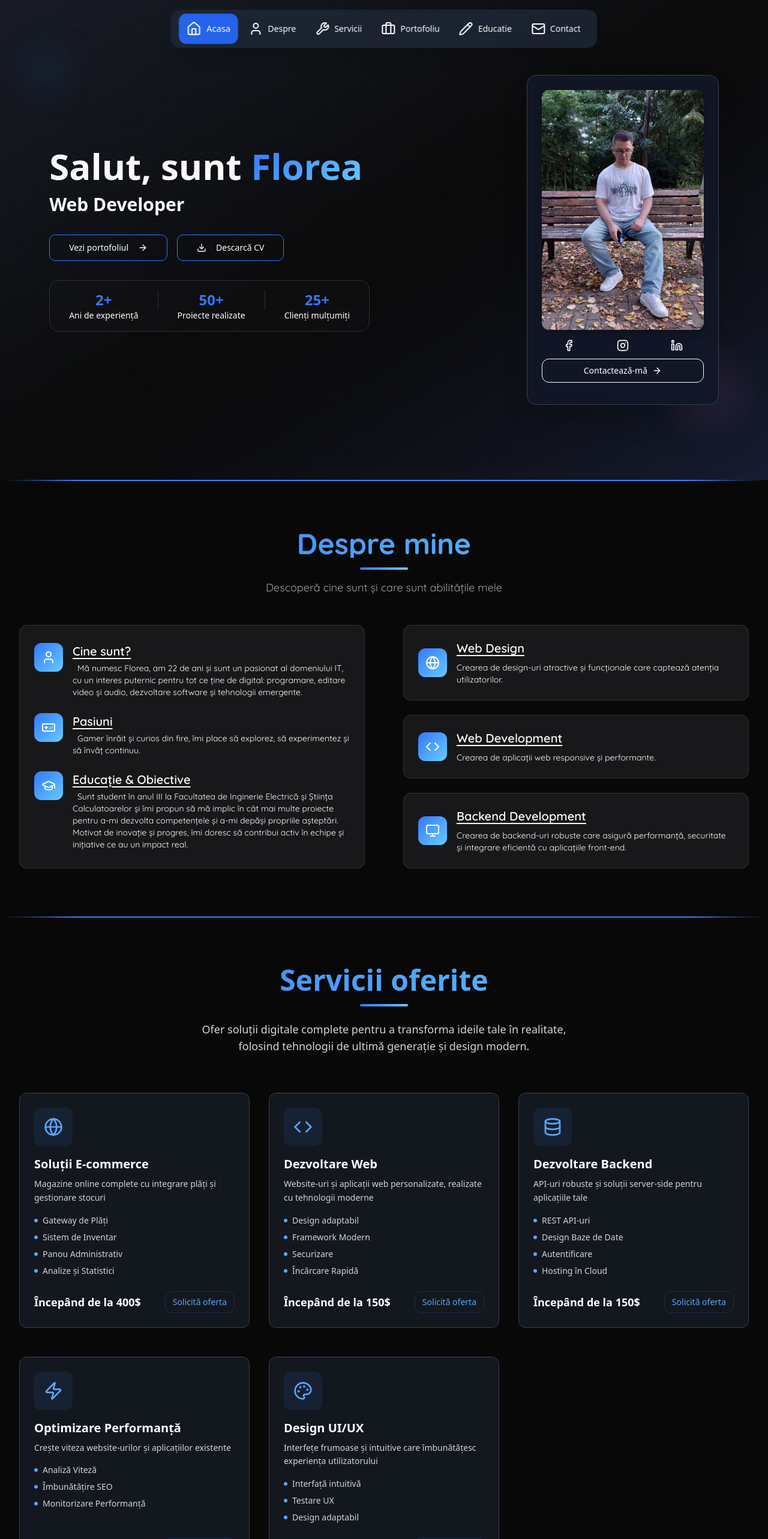
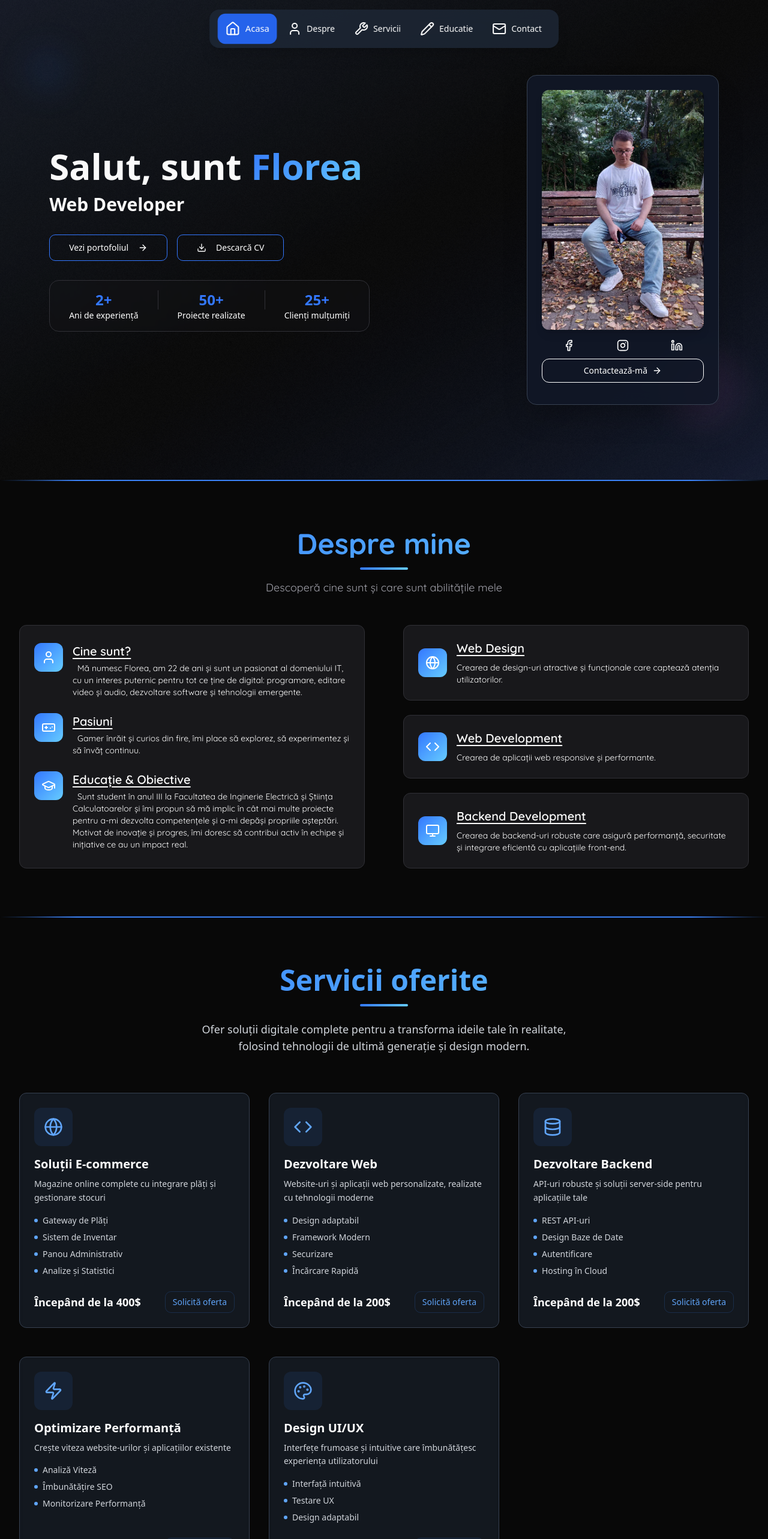
Before and after one commit to IvanFloreaAlexandru/spline-magic-next, a React (Vite) app: page / in a window 1280 px wide. Shown: the top 2566 px of the page at 60% size. Built offline with nearby package versions, Linux system fonts and the light colour scheme.

Commit message:
refactor: Remove PortfolioSection from Index and update service prices in ServicesSection

```diff
--- a/src/components/Navbar.tsx
+++ b/src/components/Navbar.tsx
@@ -9,7 +9,7 @@ export default function Navbar() {
     { name: "Acasa", icon: Home, href: "#home" },
     { name: "Despre", icon: User, href: "#about" },
     { name: "Servicii", icon: Wrench, href: "#services" },
-    { name: "Portofoliu", icon: Briefcase, href: "#portfolio" },
+    //{ name: "Portofoliu", icon: Briefcase, href: "#portfolio" },
     { name: "Educatie", icon: Pencil, href: "#education" },
     { name: "Contact", icon: Mail, href: "#contact" },
   ];
--- a/src/components/ServicesSection.tsx
+++ b/src/components/ServicesSection.tsx
@@ -32,7 +32,7 @@ export default function ServicesSection() {
       icon: <Code className="w-8 h-8" />,
       title: "Dezvoltare Web",
       description: "Website-uri și aplicații web personalizate, realizate cu tehnologii moderne",
-      price: "Începând de la 150$",
+      price: "Începând de la 200$",
       features: ["Design adaptabil", "Framework Modern", "Securizare", "Încărcare Rapidă"]
     },
     {
@@ -40,7 +40,7 @@ export default function ServicesSection() {
       icon: <Database className="w-8 h-8" />,
       title: "Dezvoltare Backend",
       description: "API-uri robuste și soluții server-side pentru aplicațiile tale",
-      price: "Începând de la 150$",
+      price: "Începând de la 200$",
       features: ["REST API-uri", "Design Baze de Date", "Autentificare", "Hosting în Cloud"]
     },
     {
--- a/src/pages/Index.tsx
+++ b/src/pages/Index.tsx
@@ -19,7 +19,6 @@ const Index = () => {
         <HeroSection />
         <AboutSection />
         <ServicesSection />
-        <PortfolioSection />
         <EducationSection />
         <ContactSection />
         <Footer />
```
